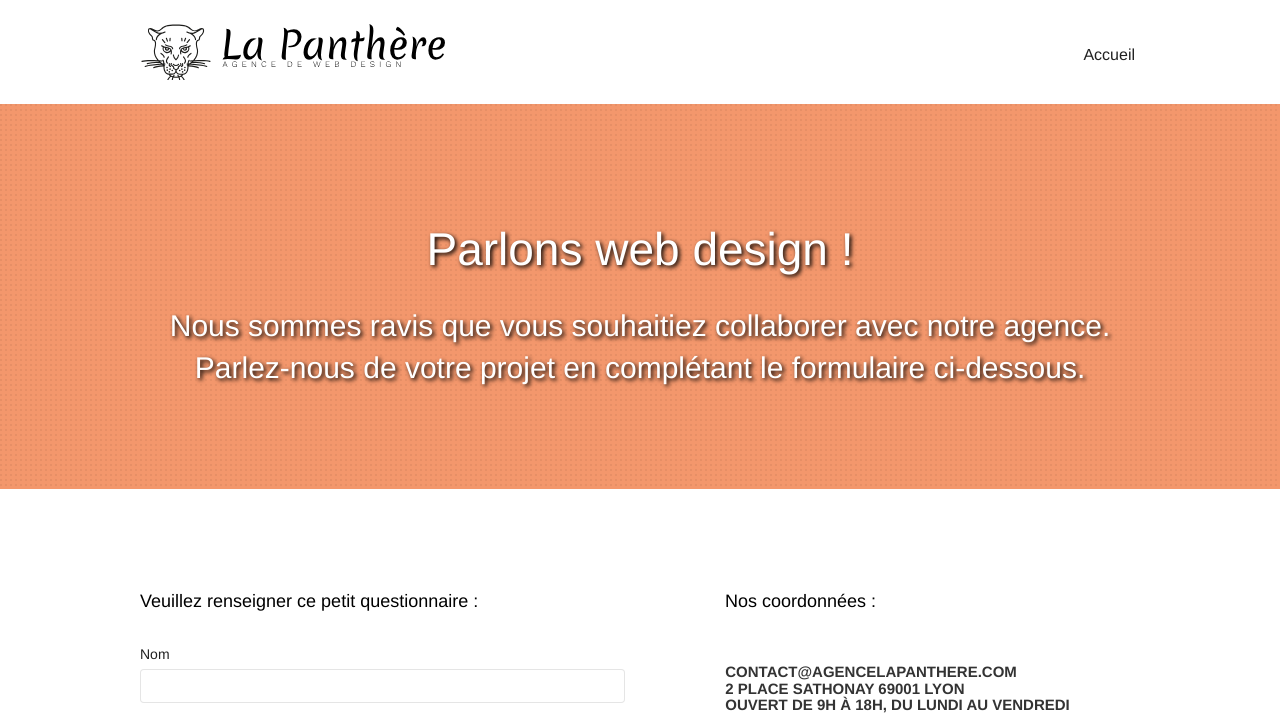
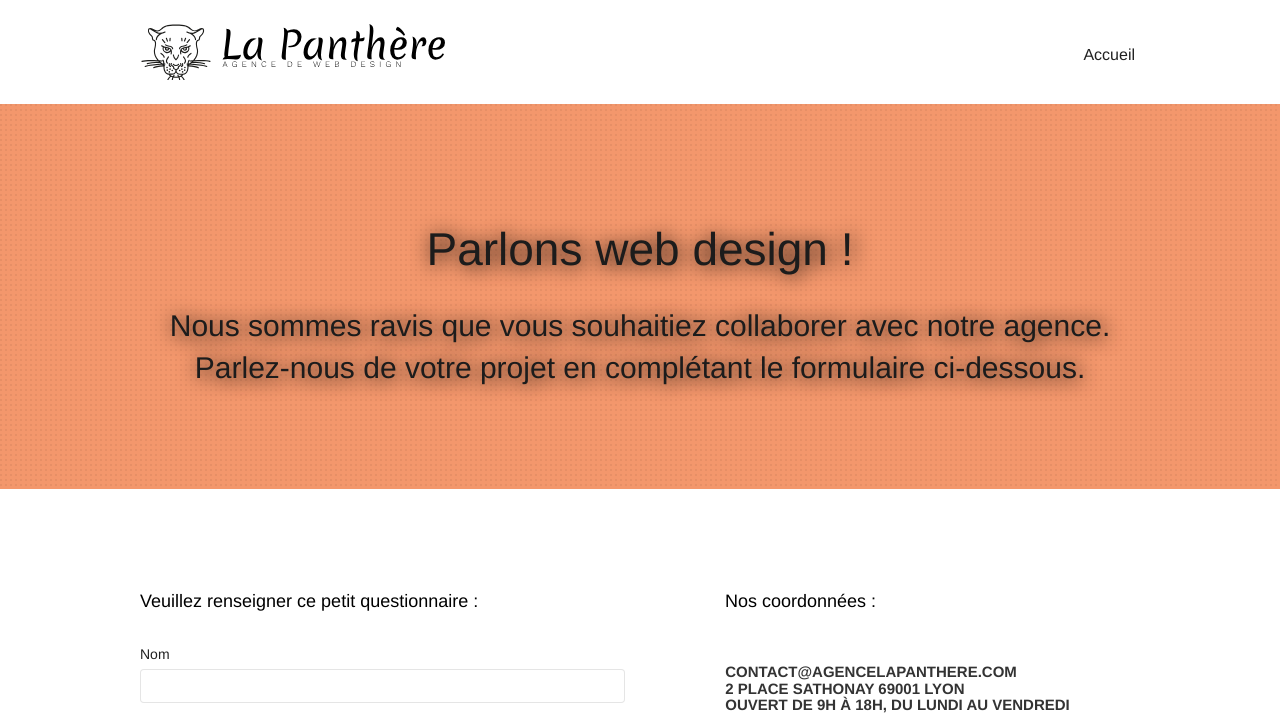
Before and after one commit to AlexLemOC/AgenceLaPanthere, a plain HTML site: page page2.html in a window 1280 px wide. Shown: the top 715 px of the page. Drawn offline with Linux system fonts and the light colour scheme.

Commit message:
contrast fix

```diff
--- a/style.css
+++ b/style.css
@@ -812,7 +812,7 @@ h4 {
 
 .tc-white {
     color: #f3976c!important;
-    text-shadow: 2px 2px 4px #000000;
+    text-shadow: 2px 2px 20px #000000;
 }
 
 .description {
@@ -1163,13 +1163,13 @@ h4 {
     }
     .P2H1{
         font-size: 46px;
-        color: white!important;
+        color: #1C1C1C!important;
         padding-bottom: 20px;
     }
 
     .P2H2{
         font-size: 30px;
-        color: white!important;
+        color: #1C1C1C!important;
     }
     .adresse{
         display: flex;
@@ -1209,12 +1209,12 @@ h4 {
 @media screen and (max-width: 1023px) {
     .P2H1{
         font-size: 20px;
-        color: white!important;
+        color: #1C1C1C!important;
     }
 
     .P2H2{
         font-size: 18px;
-        color: white!important;
+        color: #1C1C1C!important;
     }
     .adresse{
         font-size: 12px;
```
